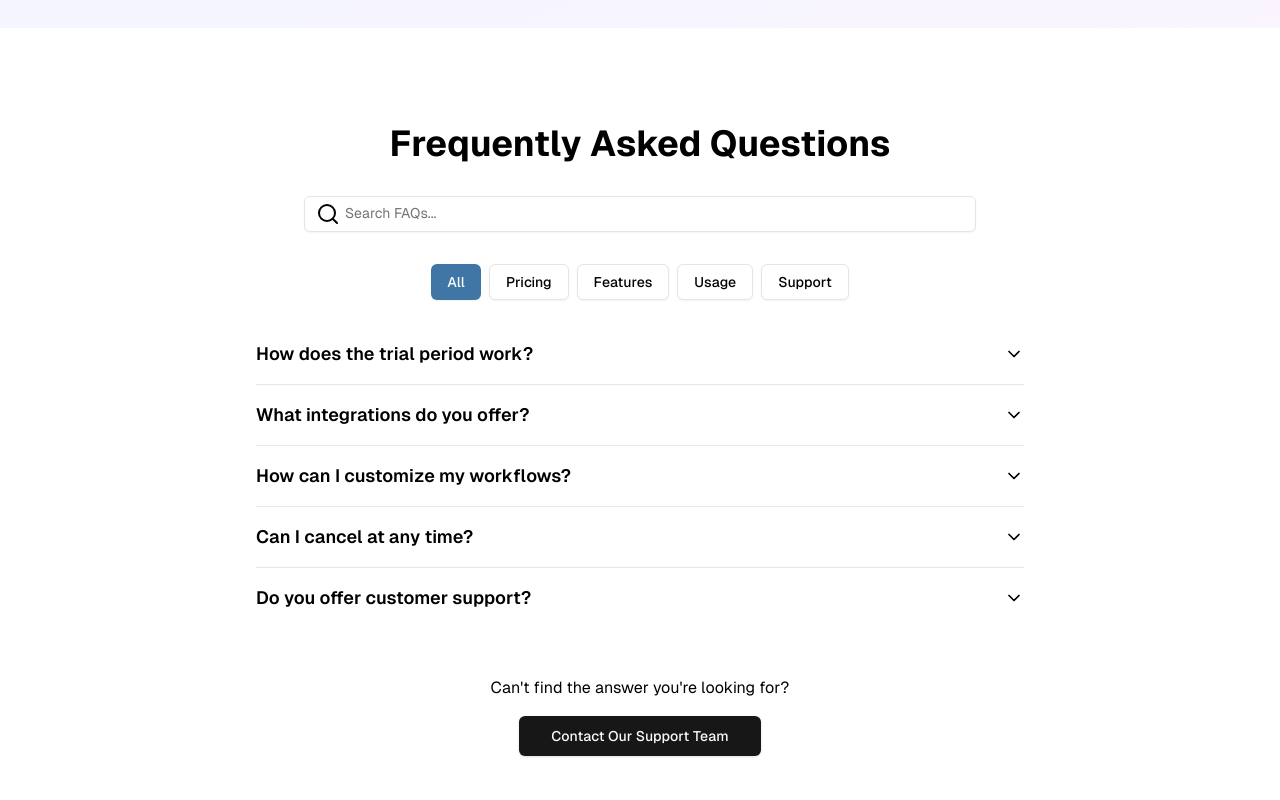
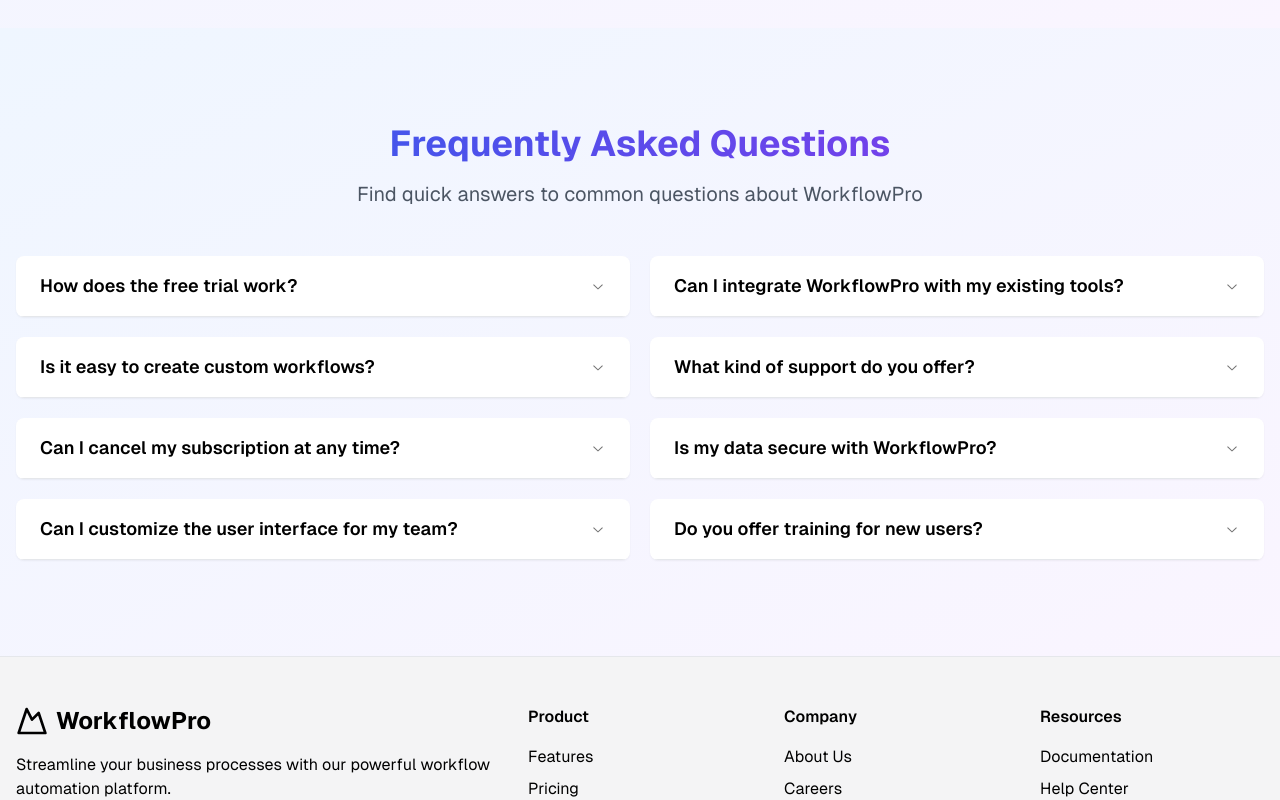
Before and after one commit to itseduardolima/WorkflowPro, a Next.js app: page / in a window 1280 px wide. Shown: the part 3080-3880 px from the top of the page. Built offline with nearby package versions, Linux system fonts and the light colour scheme.

Commit message:
style: New style FAQ section

```diff
--- a/package.json
+++ b/package.json
@@ -9,6 +9,7 @@
     "lint": "next lint"
   },
   "dependencies": {
+    "@radix-ui/react-accordion": "^1.2.1",
     "@radix-ui/react-icons": "^1.3.0",
     "@radix-ui/react-slot": "^1.1.0",
     "@radix-ui/react-switch": "^1.1.0",
--- a/src/components/FAQ.tsx
+++ b/src/components/FAQ.tsx
@@ -1,70 +1,19 @@
-import React, { useState } from "react";
-import { motion, AnimatePresence } from "framer-motion";
-import { ChevronDown, Search } from "lucide-react";
-import { Button } from "@/components/ui/button";
-import { Input } from "@/components/ui/input";
-
-type FAQ = {
-  question: string;
-  answer: string;
-  category: string;
-};
+import React from "react";
+import { motion } from "framer-motion";
+import {
+  Accordion,
+  AccordionContent,
+  AccordionItem,
+  AccordionTrigger,
+} from "@/components/ui/accordion";
+import { faqs } from "@/mock/faqs";
 
 const FAQ = () => {
-  const [openIndex, setOpenIndex] = useState<number | null>(null);
-  const [searchTerm, setSearchTerm] = useState("");
-  const [activeCategory, setActiveCategory] = useState("All");
-
-  const faqs: FAQ[] = [
-    {
-      question: "How does the trial period work?",
-      answer:
-        "We offer a 14-day free trial with no credit card required. During this period, you'll have access to all Pro plan features. You can explore our platform, create workflows, and test integrations to see how WorkflowPro can benefit your business. If you decide to continue after the trial, you can easily upgrade to a paid plan.",
-      category: "Pricing",
-    },
-    {
-      question: "What integrations do you offer?",
-      answer:
-        "WorkflowPro integrates with a wide range of popular tools and platforms. Some of our key integrations include Slack, Google Workspace, Microsoft 365, Trello, Asana, Jira, Salesforce, and Zapier. We're constantly adding new integrations based on customer feedback and market demands. If you need a specific integration, feel free to reach out to our support team.",
-      category: "Features",
-    },
-    {
-      question: "How can I customize my workflows?",
-      answer:
-        "Our intuitive drag-and-drop interface allows you to easily create custom workflows. You can add conditions, loops, and custom actions to meet your specific business needs. Start by selecting from our pre-built templates or create a workflow from scratch. You can also use our API to create more complex, code-based workflows for advanced users.",
-      category: "Usage",
-    },
-    {
-      question: "Can I cancel at any time?",
-      answer:
-        "Yes, you can cancel your subscription at any time without any additional fees. Simply access your account settings and select the cancellation option. Your service will continue until the end of your current billing period. We don't offer refunds for partial months, but you'll retain access to all features until your subscription ends.",
-      category: "Pricing",
-    },
-    {
-      question: "Do you offer customer support?",
-      answer:
-        "We provide 24/7 chat and email support for all our users. Our knowledgeable support team is always ready to assist you with any questions or issues you may encounter. For Enterprise plan customers, we also offer dedicated account managers and priority phone support to ensure you get the most out of our platform.",
-      category: "Support",
-    },
-  ];
-
-  const categories = [
-    "All",
-    ...Array.from(new Set(faqs.map((faq) => faq.category))),
-  ];
-
-  const filteredFAQs = faqs.filter(
-    (faq) =>
-      (activeCategory === "All" || faq.category === activeCategory) &&
-      (faq.question.toLowerCase().includes(searchTerm.toLowerCase()) ||
-        faq.answer.toLowerCase().includes(searchTerm.toLowerCase()))
-  );
-
   return (
-    <section className="py-24 bg-white">
+    <section className="py-24 bg-gradient-to-br from-blue-50 to-purple-50">
       <div className="container mx-auto px-4">
         <motion.h2
-          className="text-4xl font-bold text-center mb-8"
+          className="text-4xl font-bold text-center mb-4 bg-clip-text text-transparent bg-gradient-to-r from-blue-600 to-purple-600"
           initial={{ opacity: 0, y: 20 }}
           whileInView={{ opacity: 1, y: 0 }}
           transition={{ duration: 0.5 }}
@@ -72,102 +21,38 @@
         >
           Frequently Asked Questions
         </motion.h2>
-        <motion.div
-          className="max-w-2xl mx-auto mb-8"
-          initial={{ opacity: 0, y: 20 }}
-          whileInView={{ opacity: 1, y: 0 }}
-          transition={{ duration: 0.5, delay: 0.1 }}
-          viewport={{ once: true }}
-        >
-          <div className="relative">
-            <Search className="absolute left-3 top-1/2 transform -translate-y-1/2 text-muted-foreground" />
-            <Input
-              type="text"
-              placeholder="Search FAQs..."
-              value={searchTerm}
-              onChange={(e) => setSearchTerm(e.target.value)}
-              className="pl-10 pr-4 py-2 w-full"
-            />
-          </div>
-        </motion.div>
-        <motion.div
-          className="flex justify-center flex-wrap gap-2 mb-8"
+        <motion.p
+          className="text-xl text-center text-gray-600 mb-12 max-w-2xl mx-auto"
           initial={{ opacity: 0, y: 20 }}
           whileInView={{ opacity: 1, y: 0 }}
           transition={{ duration: 0.5, delay: 0.2 }}
           viewport={{ once: true }}
         >
-          {categories.map((category, index) => (
-            <Button
-              key={index}
-              variant={activeCategory === category ? "secondary" : "outline"}
-              onClick={() => setActiveCategory(category)}
-              className="mb-2"
-            >
-              {category}
-            </Button>
-          ))}
-        </motion.div>
-        <motion.div
-          className="max-w-3xl mx-auto"
-          initial={{ opacity: 0, y: 20 }}
-          whileInView={{ opacity: 1, y: 0 }}
-          transition={{ duration: 0.5, delay: 0.3 }}
-          viewport={{ once: true }}
-        >
-          {filteredFAQs.map((faq, index) => (
+          Find quick answers to common questions about WorkflowPro
+        </motion.p>
+        <div className="grid grid-cols-1 md:grid-cols-2 gap-5 mx-auto">
+          {faqs.map((faq, index) => (
             <motion.div
               key={index}
-              className="mb-4 border-b border-gray-200 pb-4 last:border-b-0"
+              className="bg-white rounded-lg shadow-sm overflow-hidden"
               initial={{ opacity: 0, y: 20 }}
               whileInView={{ opacity: 1, y: 0 }}
               transition={{ duration: 0.5, delay: index * 0.1 }}
               viewport={{ once: true }}
             >
-              <button
-                className="flex justify-between items-center w-full text-left"
-                onClick={() => setOpenIndex(openIndex === index ? null : index)}
-                aria-expanded={openIndex === index}
-              >
-                <h3 className="text-lg font-semibold pr-8">{faq.question}</h3>
-                <ChevronDown
-                  className={`h-5 w-5 text-primary transition-transform ${
-                    openIndex === index ? "transform rotate-180" : ""
-                  }`}
-                />
-              </button>
-              <AnimatePresence>
-                {openIndex === index && (
-                  <motion.div
-                    initial={{ opacity: 0, height: 0 }}
-                    animate={{ opacity: 1, height: "auto" }}
-                    exit={{ opacity: 0, height: 0 }}
-                    transition={{ duration: 0.3 }}
-                  >
-                    <p className="mt-2 text-muted-foreground">{faq.answer}</p>
-                  </motion.div>
-                )}
-              </AnimatePresence>
+              <Accordion type="single" collapsible className="w-full">
+                <AccordionItem value={`item-${index}`}>
+                  <AccordionTrigger className="text-left text-lg font-semibold px-6 py-4 hover:bg-gray-50">
+                    {faq.question}
+                  </AccordionTrigger>
+                  <AccordionContent className="px-6 py-4 text-gray-600">
+                    {faq.answer}
+                  </AccordionContent>
+                </AccordionItem>
+              </Accordion>
             </motion.div>
           ))}
-        </motion.div>
-        {filteredFAQs.length === 0 && (
-          <p className="text-center text-muted-foreground mt-8">
-            No FAQs found. Please try a different search term or category.
-          </p>
-        )}
-        <motion.div
-          className="text-center mt-12"
-          initial={{ opacity: 0, y: 20 }}
-          whileInView={{ opacity: 1, y: 0 }}
-          transition={{ duration: 0.5, delay: 0.4 }}
-          viewport={{ once: true }}
-        >
-          <p className="mb-4">Can't find the answer you're looking for?</p>
-          <Button size="lg" asChild>
-            <a href="#contact">Contact Our Support Team</a>
-          </Button>
-        </motion.div>
+        </div>
       </div>
     </section>
   );
--- /dev/null
+++ b/src/components/ui/accordion.tsx
@@ -0,0 +1,57 @@
+"use client"
+
+import * as React from "react"
+import * as AccordionPrimitive from "@radix-ui/react-accordion"
+import { ChevronDownIcon } from "@radix-ui/react-icons"
+
+import { cn } from "@/lib/utils"
+
+const Accordion = AccordionPrimitive.Root
+
+const AccordionItem = React.forwardRef<
+  React.ElementRef<typeof AccordionPrimitive.Item>,
+  React.ComponentPropsWithoutRef<typeof AccordionPrimitive.Item>
+>(({ className, ...props }, ref) => (
+  <AccordionPrimitive.Item
+    ref={ref}
+    className={cn("border-b", className)}
+    {...props}
+  />
+))
+AccordionItem.displayName = "AccordionItem"
+
+const AccordionTrigger = React.forwardRef<
+  React.ElementRef<typeof AccordionPrimitive.Trigger>,
+  React.ComponentPropsWithoutRef<typeof AccordionPrimitive.Trigger>
+>(({ className, children, ...props }, ref) => (
+  <AccordionPrimitive.Header className="flex">
+    <AccordionPrimitive.Trigger
+      ref={ref}
+      className={cn(
+        "flex flex-1 items-center justify-between py-4 text-sm font-medium transition-all hover:underline [&[data-state=open]>svg]:rotate-180",
+        className
+      )}
+      {...props}
+    >
+      {children}
+      <ChevronDownIcon className="h-4 w-4 shrink-0 text-neutral-500 transition-transform duration-200 dark:text-neutral-400" />
+    </AccordionPrimitive.Trigger>
+  </AccordionPrimitive.Header>
+))
+AccordionTrigger.displayName = AccordionPrimitive.Trigger.displayName
+
+const AccordionContent = React.forwardRef<
+  React.ElementRef<typeof AccordionPrimitive.Content>,
+  React.ComponentPropsWithoutRef<typeof AccordionPrimitive.Content>
+>(({ className, children, ...props }, ref) => (
+  <AccordionPrimitive.Content
+    ref={ref}
+    className="overflow-hidden text-sm data-[state=closed]:animate-accordion-up data-[state=open]:animate-accordion-down"
+    {...props}
+  >
+    <div className={cn("pb-4 pt-0", className)}>{children}</div>
+  </AccordionPrimitive.Content>
+))
+AccordionContent.displayName = AccordionPrimitive.Content.displayName
+
+export { Accordion, AccordionItem, AccordionTrigger, AccordionContent }
--- /dev/null
+++ b/src/mock/faqs.ts
@@ -0,0 +1,42 @@
+export const faqs = [
+  {
+    question: "How does the free trial work?",
+    answer:
+      "Our 14-day free trial gives you full access to all Professional plan features. No credit card required to start.",
+  },
+  {
+    question: "Can I integrate WorkflowPro with my existing tools?",
+    answer:
+      "Yes, we offer integrations with popular tools like Slack, Google Workspace, Microsoft 365, Trello, and more. We're constantly expanding our integration options.",
+  },
+  {
+    question: "Is it easy to create custom workflows?",
+    answer:
+      "Our drag-and-drop interface makes it simple to create custom workflows. You can add conditions, loops, and custom actions to meet your specific business needs.",
+  },
+  {
+    question: "What kind of support do you offer?",
+    answer:
+      "We provide 24/7 email support for all plans, with priority support for Professional plans and above. Enterprise customers get a dedicated account manager and phone support.",
+  },
+  {
+    question: "Can I cancel my subscription at any time?",
+    answer:
+      "Yes, you can cancel your subscription at any time without any additional fees. Your service will continue until the end of your current billing period.",
+  },
+  {
+    question: "Is my data secure with WorkflowPro?",
+    answer:
+      "Absolutely. We use industry-standard encryption and security protocols to ensure your data is always protected. We also offer regular backups and disaster recovery options.",
+  },
+  {
+    question: "Can I customize the user interface for my team?",
+    answer:
+      "Yes, our Enterprise plan offers white-labeling options and custom branding to align the interface with your company's look and feel.",
+  },
+  {
+    question: "Do you offer training for new users?",
+    answer:
+      "We provide comprehensive onboarding resources, including video tutorials, documentation, and webinars. Enterprise customers also receive personalized training sessions.",
+  },
+];
```
Also changed, not shown: tailwind.config.ts (+22 -0 lines), 1 other file (tests, documents, lock files or other folders).
